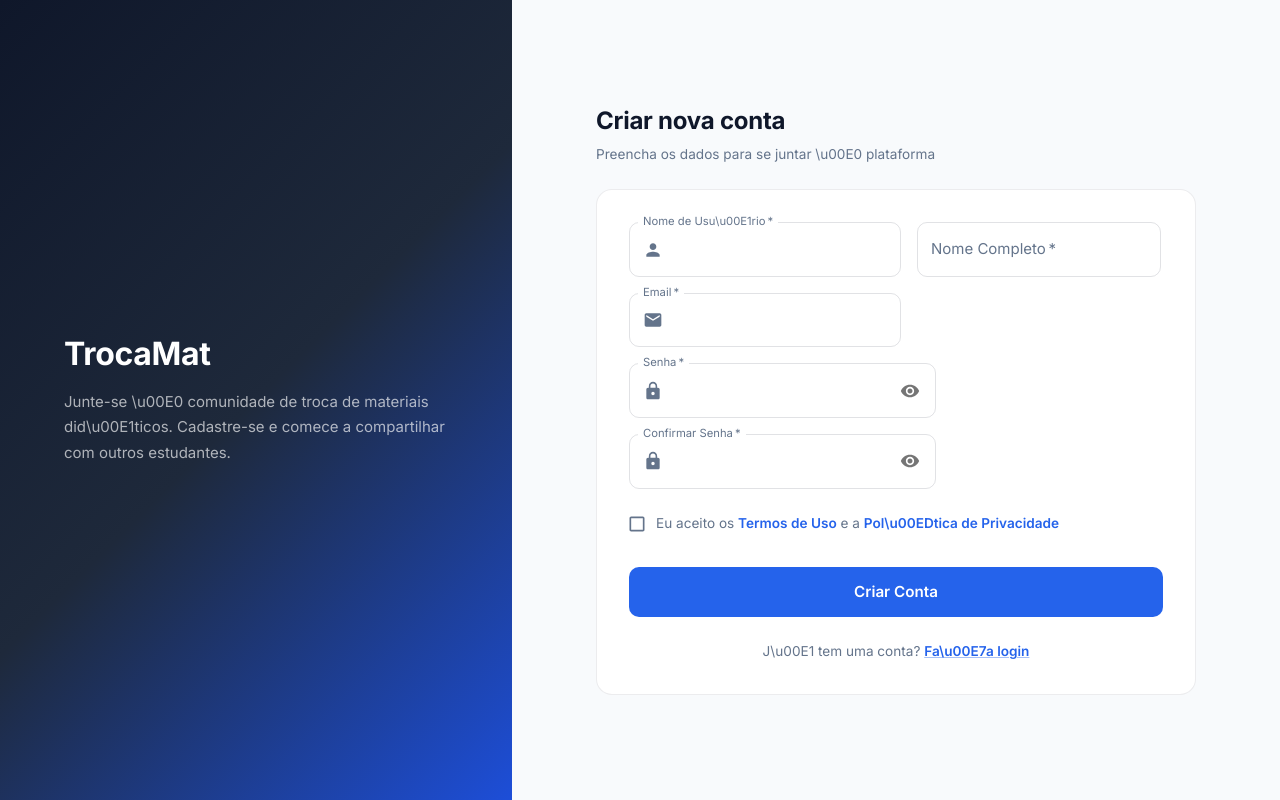
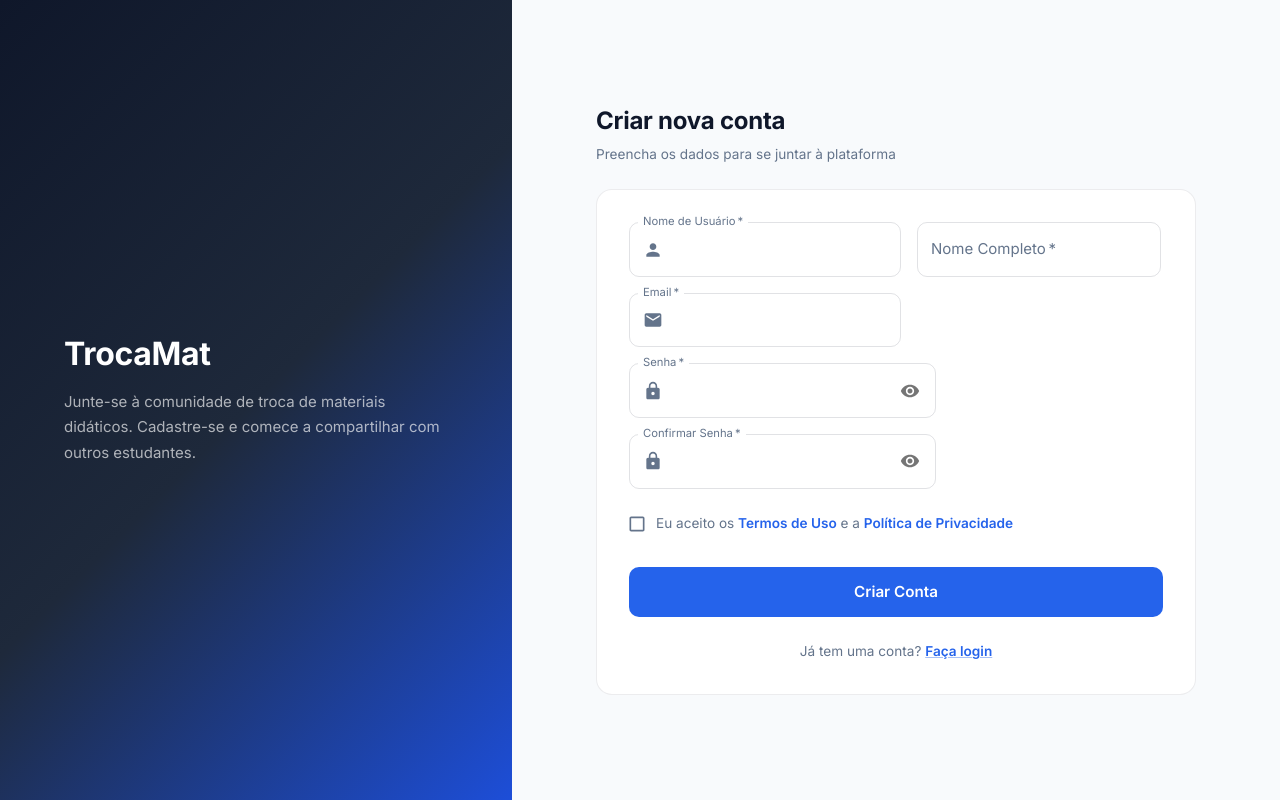
Before and after one commit to Nelson-esilva/Trade-Site, a React (Create React App) app in the folder frontend/: page /register in a window 1280 px wide. Built offline with nearby package versions, Linux system fonts and the light colour scheme; no server answers.

Commit message:
fix: correct Portuguese text in Login and Register pages for better clarity and user experience

```diff
--- a/frontend/src/pages/auth/Login.jsx
+++ b/frontend/src/pages/auth/Login.jsx
@@ -68,7 +68,7 @@ const Login = () => {
           TrocaMat
         </Typography>
         <Typography variant="body1" sx={{ color: 'rgba(255,255,255,0.65)', maxWidth: 400, lineHeight: 1.7 }}>
-          Plataforma universit\u00E1ria para troca segura de materiais did\u00E1ticos.
+          Plataforma universitária para troca segura de materiais didáticos.
           Conecte-se com outros estudantes e compartilhe conhecimento.
         </Typography>
       </Box>
@@ -91,17 +91,17 @@ const Login = () => {
             >
               TrocaMat
             </Typography>
-            <Typography variant="h3" gutterBottom>
+            <Typography variant="h3" gutterBottom sx={{ lineHeight: 1.3 }}>
               Entrar na sua conta
             </Typography>
             <Typography variant="body2" color="text.secondary">
-              Acesse para trocar materiais did\u00E1ticos
+              Acesse para trocar materiais didáticos
             </Typography>
           </Box>
 
           {fromRegister && (
             <Alert severity="success" sx={{ mb: 3 }}>
-              Cadastro realizado com sucesso! Fa\u00E7a login para continuar.
+              Cadastro realizado com sucesso! Faça login para continuar.
             </Alert>
           )}
 
@@ -121,7 +121,7 @@ const Login = () => {
                 required
                 fullWidth
                 name="username"
-                label="Usu\u00E1rio"
+                label="Usuário"
                 autoComplete="username"
                 autoFocus
                 value={formData.username}
@@ -168,12 +168,12 @@ const Login = () => {
                 sx={{ mt: 3, mb: 1 }}
                 disabled={loading}
               >
-                {loading ? 'Entrando\u2026' : 'Entrar'}
+                {loading ? 'Entrando…' : 'Entrar'}
               </Button>
 
               <Box sx={{ textAlign: 'center', mt: 2 }}>
                 <Typography variant="body2" color="text.secondary">
-                  N\u00E3o tem uma conta?{' '}
+                  Não tem uma conta?{' '}
                   <Link component={RouterLink} to="/register" fontWeight={600}>
                     Cadastre-se
                   </Link>
--- a/frontend/src/pages/auth/Register.jsx
+++ b/frontend/src/pages/auth/Register.jsx
@@ -48,15 +48,15 @@ const Register = () => {
 
   const validateForm = () => {
     const errors = {};
-    if (!formData.username.trim()) errors.username = 'Nome de usu\u00E1rio \u00E9 obrigat\u00F3rio';
-    else if (formData.username.trim().length < 3) errors.username = 'M\u00EDnimo 3 caracteres';
-    if (!formData.name.trim()) errors.name = 'Nome completo \u00E9 obrigat\u00F3rio';
-    if (!formData.email.trim()) errors.email = 'Email \u00E9 obrigat\u00F3rio';
-    else if (!/\S+@\S+\.\S+/.test(formData.email)) errors.email = 'Email inv\u00E1lido';
-    if (!formData.password) errors.password = 'Senha \u00E9 obrigat\u00F3ria';
-    else if (formData.password.length < 6) errors.password = 'M\u00EDnimo 6 caracteres';
-    if (formData.password !== formData.confirmPassword) errors.confirmPassword = 'As senhas n\u00E3o coincidem';
-    if (!formData.acceptTerms) errors.acceptTerms = 'Voc\u00EA deve aceitar os termos';
+    if (!formData.username.trim()) errors.username = 'Nome de usuário é obrigatório';
+    else if (formData.username.trim().length < 3) errors.username = 'Mínimo 3 caracteres';
+    if (!formData.name.trim()) errors.name = 'Nome completo é obrigatório';
+    if (!formData.email.trim()) errors.email = 'Email é obrigatório';
+    else if (!/\S+@\S+\.\S+/.test(formData.email)) errors.email = 'Email inválido';
+    if (!formData.password) errors.password = 'Senha é obrigatória';
+    else if (formData.password.length < 6) errors.password = 'Mínimo 6 caracteres';
+    if (formData.password !== formData.confirmPassword) errors.confirmPassword = 'As senhas não coincidem';
+    if (!formData.acceptTerms) errors.acceptTerms = 'Você deve aceitar os termos';
     setFormErrors(errors);
     return Object.keys(errors).length === 0;
   };
@@ -97,7 +97,7 @@ const Register = () => {
           TrocaMat
         </Typography>
         <Typography variant="body1" sx={{ color: 'rgba(255,255,255,0.65)', maxWidth: 400, lineHeight: 1.7 }}>
-          Junte-se \u00E0 comunidade de troca de materiais did\u00E1ticos.
+          Junte-se à comunidade de troca de materiais didáticos.
           Cadastre-se e comece a compartilhar com outros estudantes.
         </Typography>
       </Box>
@@ -112,11 +112,11 @@ const Register = () => {
             >
               TrocaMat
             </Typography>
-            <Typography variant="h3" gutterBottom>
+            <Typography variant="h3" gutterBottom sx={{ lineHeight: 1.3 }}>
               Criar nova conta
             </Typography>
             <Typography variant="body2" color="text.secondary">
-              Preencha os dados para se juntar \u00E0 plataforma
+              Preencha os dados para se juntar à plataforma
             </Typography>
           </Box>
 
@@ -134,7 +134,7 @@ const Register = () => {
                     required
                     fullWidth
                     name="username"
-                    label="Nome de Usu\u00E1rio"
+                    label="Nome de Usuário"
                     autoComplete="username"
                     value={formData.username}
                     onChange={handleChange}
@@ -253,7 +253,7 @@ const Register = () => {
                         Eu aceito os{' '}
                         <Link href="#" underline="hover" fontWeight={600}>Termos de Uso</Link>
                         {' '}e a{' '}
-                        <Link href="#" underline="hover" fontWeight={600}>Pol\u00EDtica de Privacidade</Link>
+                        <Link href="#" underline="hover" fontWeight={600}>Política de Privacidade</Link>
                       </Typography>
                     }
                   />
@@ -273,14 +273,14 @@ const Register = () => {
                 sx={{ mt: 3, mb: 1 }}
                 disabled={loading}
               >
-                {loading ? 'Criando conta\u2026' : 'Criar Conta'}
+                {loading ? 'Criando conta…' : 'Criar Conta'}
               </Button>
 
               <Box sx={{ textAlign: 'center', mt: 2 }}>
                 <Typography variant="body2" color="text.secondary">
-                  J\u00E1 tem uma conta?{' '}
+                  Já tem uma conta?{' '}
                   <Link component={RouterLink} to="/login" fontWeight={600}>
-                    Fa\u00E7a login
+                    Faça login
                   </Link>
                 </Typography>
               </Box>
```
